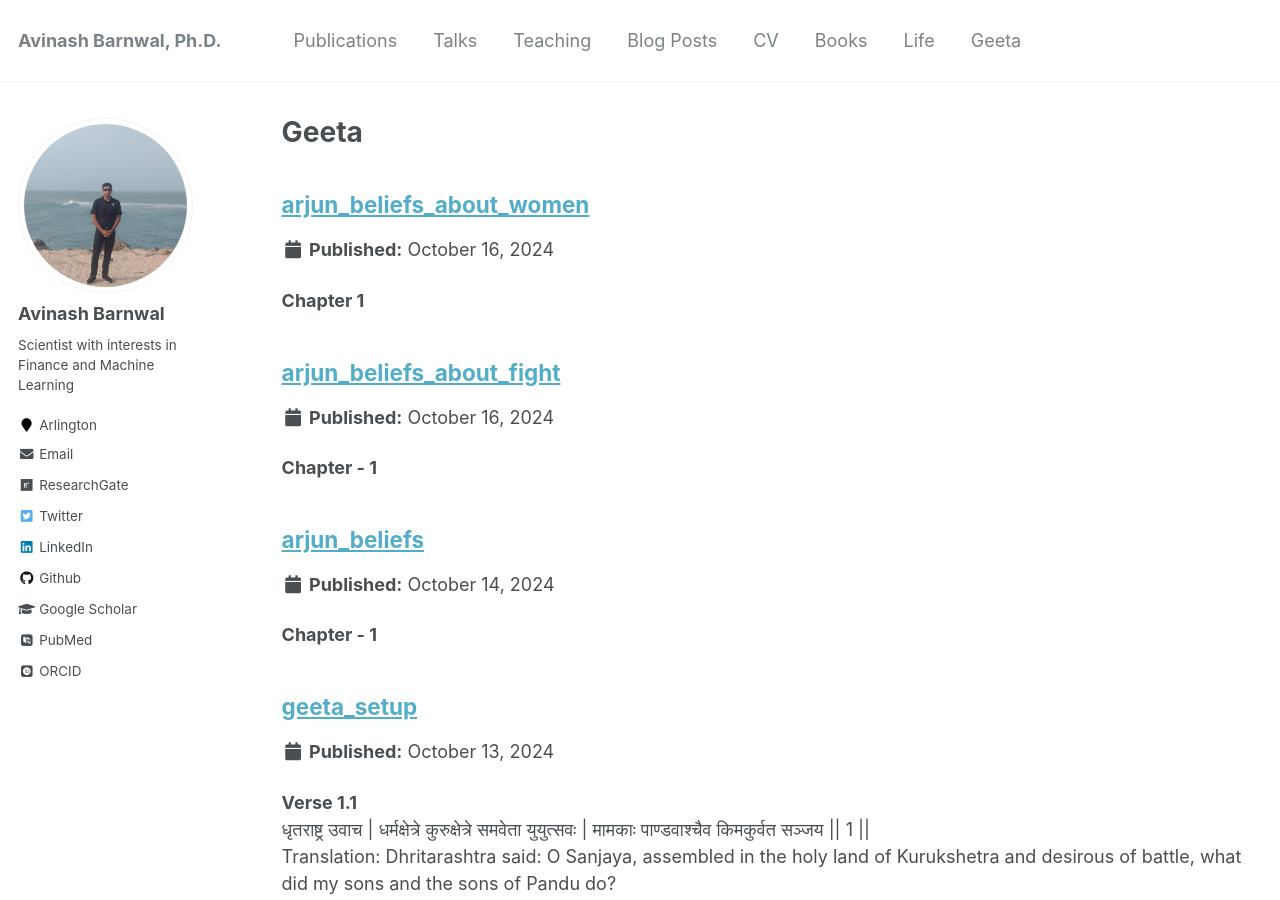
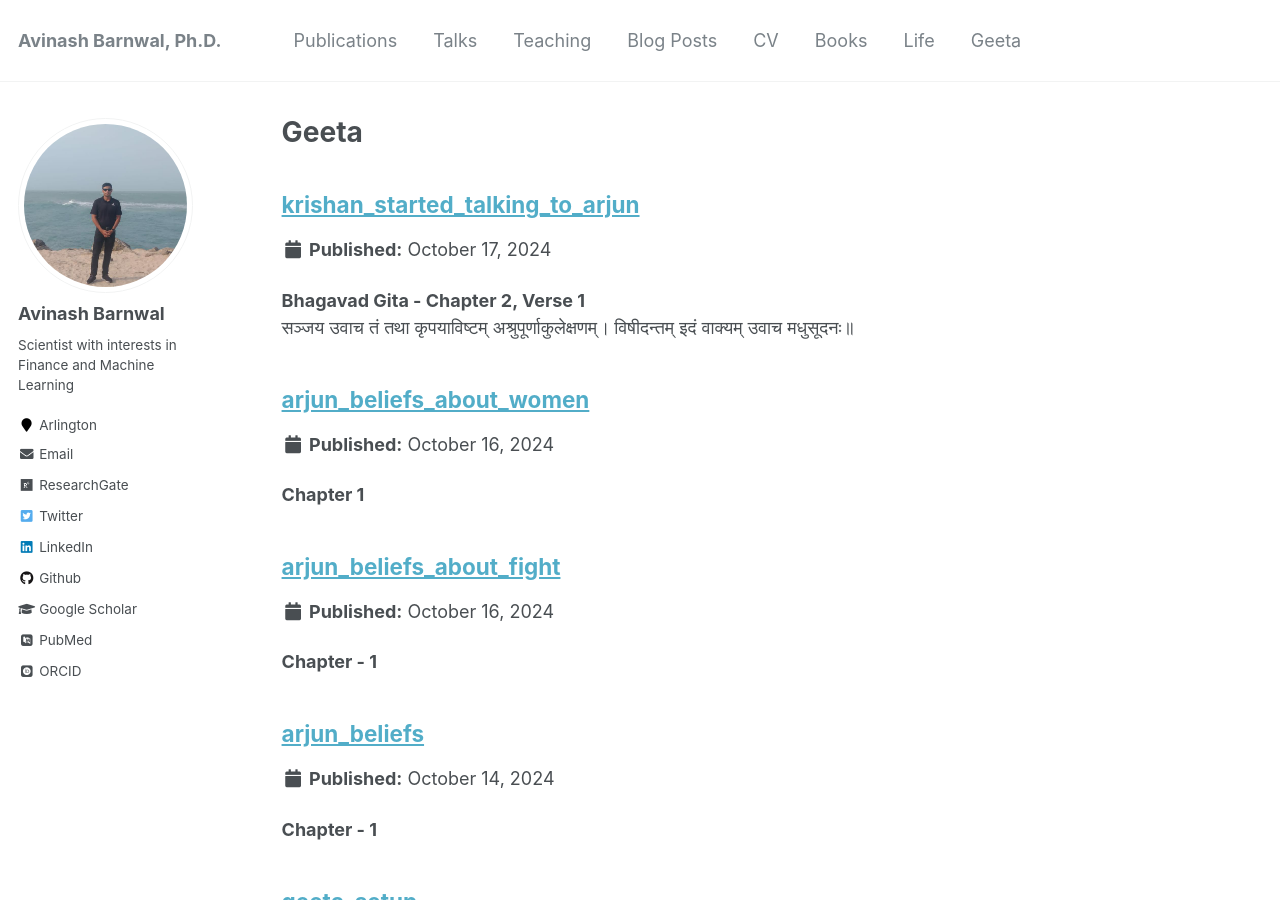
Before and after one commit to avinashbarnwal/avinashbarnwal.github.io, a Jekyll site: the page built from _pages/geeta.html, in a window 1280 px wide and 900 px high. Built offline with Jekyll 4.4.1, drawn with Linux system fonts in a browser that asks for light colours; some web fonts are replaced.

Commit message:
Update shlok_2_1_2_3.md

```diff
--- a/_geeta/shlok_2_1_2_3.md
+++ b/_geeta/shlok_2_1_2_3.md
@@ -1,4 +1,10 @@
-
+---
+title: "krishan_started_talking_to_arjun"
+collection: geeta
+type: "Non-Fictional"
+permalink: /geeta/krishan_started_talking_to_arjun
+date: 2024-10-17
+---
 
 
 
```
